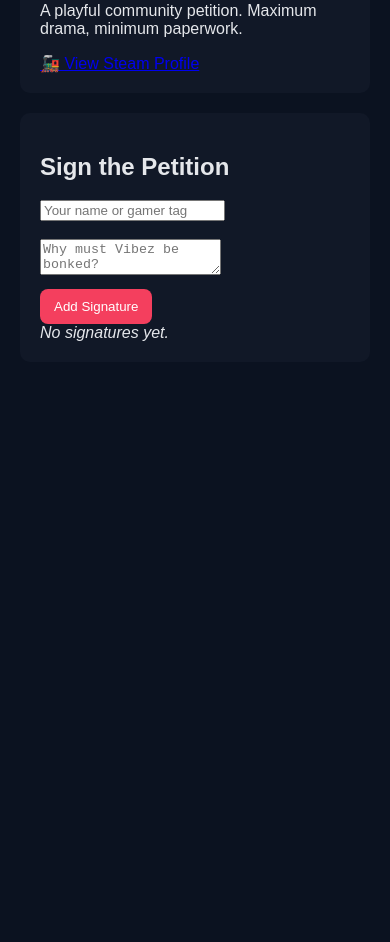
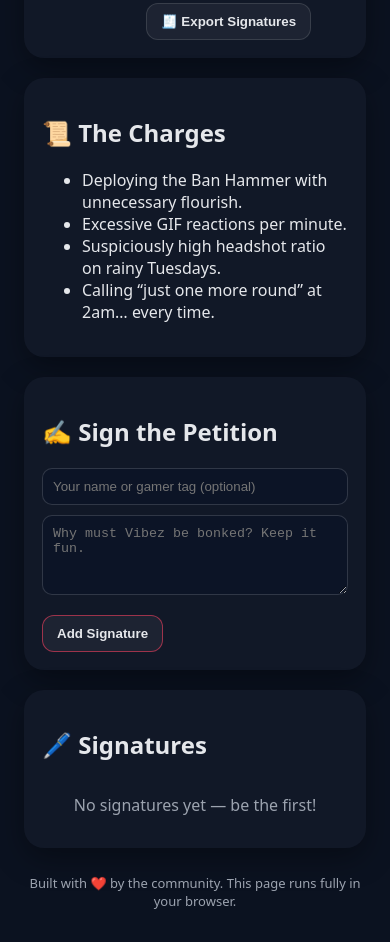
Before and after one commit to banvibez-design/Ban-Vibez, a plain HTML site: page index.html in a window 390 px wide. Shown: the part 291-1233 px from the top of the page. Before the commit the page ends 844 px from the top, so only its background shows below. Drawn offline with Linux system fonts and the light colour scheme.

Commit message:
Add files via upload

```diff
--- a/index.html
+++ b/index.html
@@ -6,65 +6,174 @@
   <title>🛑 Ban Vibez — Community Petition</title>
   <meta name="theme-color" content="#111827">
   <style>
-    body { background:#0b1220; color:#e5e7eb; font-family:sans-serif; margin:0; padding:20px; }
-    .card { background:#111827; border-radius:10px; padding:20px; margin-bottom:20px; }
-    img { border-radius:12px; max-width:120px; }
-    button { padding:10px 14px; border-radius:8px; border:none; margin-top:10px; cursor:pointer; }
-    .bad { background:#f43f5e; color:#fff; }
+    :root {
+      --bg: #0b1220;
+      --card: #111827;
+      --text: #e5e7eb;
+      --muted: #9ca3af;
+      --accent: #22d3ee;
+      --good: #34d399;
+      --bad: #f43f5e;
+    }
+    * { box-sizing: border-box; }
+    body {
+      margin: 0; padding: 0;
+      background: var(--bg);
+      color: var(--text);
+      font-family: system-ui, -apple-system, Segoe UI, Roboto, Helvetica, Arial;
+    }
+    .container { max-width: 900px; margin: 0 auto; padding: 24px; }
+    .card {
+      background: #111827;
+      border-radius: 20px;
+      padding: 18px;
+      margin-bottom: 20px;
+      box-shadow: 0 10px 30px rgba(0,0,0,0.35);
+    }
+    header.hero { display: grid; grid-template-columns: 88px 1fr; gap: 16px; align-items: center; }
+    .pfp img { width: 88px; height: 88px; border-radius: 18px; object-fit: cover; }
+    h1 { margin: 0; font-size: clamp(22px, 4vw, 34px); }
+    .sub { color: var(--muted); font-size: 14px; margin-top: 6px; }
+    .btn {
+      display: inline-block;
+      margin: 5px 5px 0 0;
+      padding: 10px 14px;
+      border-radius: 12px;
+      border: 1px solid rgba(255,255,255,0.12);
+      background: rgba(255,255,255,0.05);
+      color: var(--text);
+      font-weight: 600;
+      cursor: pointer;
+    }
+    .btn.bad { border-color: rgba(244,63,94,0.6); }
+    .btn.good { border-color: rgba(52,211,153,0.6); }
+    input, textarea {
+      width: 100%;
+      padding: 10px;
+      border-radius: 10px;
+      border: 1px solid rgba(255,255,255,0.15);
+      background: #0c1426;
+      color: var(--text);
+      margin-bottom: 10px;
+    }
+    textarea { min-height: 80px; resize: vertical; }
+    .sig { border-bottom: 1px dashed rgba(255,255,255,0.1); padding: 8px 0; }
+    .sig small { color: var(--muted); }
+    .empty { color: var(--muted); text-align: center; padding: 14px; }
+    footer { text-align: center; color: var(--muted); font-size: 13px; margin: 26px 0 8px; }
   </style>
 </head>
 <body>
-  <div class="card">
-    <h1>🛑 Petition to Ban Vibez™</h1>
-    <img src="vibez.png" alt="Vibez profile">
-    <p>A playful community petition. Maximum drama, minimum paperwork.</p>
-    <a href="https://steamcommunity.com/profiles/76561199260160355" target="_blank">🚂 View Steam Profile</a>
-  </div>
+  <div class="container">
+    <div class="card">
+      <header class="hero">
+        <div class="pfp"><img src="vibez.png" alt="Vibez profile"></div>
+        <div>
+          <h1>🛑 Petition to (Playfully) Ban Vibez™</h1>
+          <div class="sub">A tongue-in-cheek citizen initiative by the community.</div>
+          <a class="btn" href="https://steamcommunity.com/profiles/76561199260160355" target="_blank">🚂 View Steam Profile</a>
+          <button class="btn good" id="shareBtn">📤 Share</button>
+          <button class="btn" id="exportBtn">🧾 Export Signatures</button>
+        </div>
+      </header>
+    </div>
 
-  <div class="card">
-    <h2>Sign the Petition</h2>
-    <form id="sigForm">
-      <input id="name" placeholder="Your name or gamer tag"><br><br>
-      <textarea id="reason" placeholder="Why must Vibez be bonked?"></textarea><br>
-      <button class="bad" type="submit">Add Signature</button>
-    </form>
-    <div id="sigList"><em>No signatures yet.</em></div>
+    <div class="card">
+      <h2>📜 The Charges</h2>
+      <ul>
+        <li>Deploying the Ban Hammer with unnecessary flourish.</li>
+        <li>Excessive GIF reactions per minute.</li>
+        <li>Suspiciously high headshot ratio on rainy Tuesdays.</li>
+        <li>Calling “just one more round” at 2am… every time.</li>
+      </ul>
+    </div>
+
+    <div class="card">
+      <h2>✍️ Sign the Petition</h2>
+      <form id="sigForm">
+        <input id="name" placeholder="Your name or gamer tag (optional)">
+        <textarea id="reason" placeholder="Why must Vibez be bonked? Keep it fun."></textarea>
+        <button class="btn bad" type="submit">Add Signature</button>
+      </form>
+    </div>
+
+    <div class="card">
+      <h2>🖊️ Signatures</h2>
+      <div id="sigList" class="list">
+        <div class="empty">No signatures yet — be the first!</div>
+      </div>
+    </div>
+
+    <footer>
+      Built with ❤️ by the community. This page runs fully in your browser.
+    </footer>
   </div>
 
 <script>
   const KEY = "vibez_petition";
-  const list = document.getElementById('sigList');
+  const sigList = document.getElementById('sigList');
   const form = document.getElementById('sigForm');
   const nameEl = document.getElementById('name');
   const reasonEl = document.getElementById('reason');
+  const exportBtn = document.getElementById('exportBtn');
+  const shareBtn = document.getElementById('shareBtn');
 
   function load() {
-    try { return JSON.parse(localStorage.getItem(KEY)||"[]"); }
-    catch(e) { return []; }
+    try { return JSON.parse(localStorage.getItem(KEY) || "[]"); }
+    catch { return []; }
   }
   function save(arr) { localStorage.setItem(KEY, JSON.stringify(arr)); }
 
   function render() {
     const arr = load();
-    list.innerHTML = "";
-    if (!arr.length) { list.innerHTML = "<em>No signatures yet.</em>"; return; }
+    sigList.innerHTML = "";
+    if (!arr.length) {
+      sigList.innerHTML = '<div class="empty">No signatures yet — be the first!</div>';
+      return;
+    }
     arr.slice().reverse().forEach(s => {
-      const div = document.createElement("div");
-      div.textContent = (s.name||"Anonymous") + ": " + (s.reason||"—");
-      list.appendChild(div);
+      const row = document.createElement('div');
+      row.className = "sig";
+      row.innerHTML = `<strong>${s.name || "Anonymous"}</strong>: ${s.reason || "—"}<br><small>${new Date(s.t).toLocaleString()}</small>`;
+      sigList.appendChild(row);
     });
   }
 
-  form.addEventListener("submit", e => {
+  form.addEventListener('submit', e => {
     e.preventDefault();
     const name = nameEl.value.trim();
     const reason = reasonEl.value.trim();
-    if (!name && !reason) { alert("Enter a name or reason!"); return; }
+    if (!name && !reason) { alert("Add at least a name or a reason!"); return; }
     const arr = load();
-    arr.push({name, reason, t: Date.now()});
+    arr.push({ name, reason, t: Date.now() });
     save(arr);
     nameEl.value = ""; reasonEl.value = "";
     render();
+  });
+
+  exportBtn.addEventListener('click', () => {
+    const data = JSON.stringify(load(), null, 2);
+    const blob = new Blob([data], {type: "application/json"});
+    const url = URL.createObjectURL(blob);
+    const a = document.createElement('a');
+    a.href = url; a.download = "ban-vibez-signatures.json";
+    a.click();
+    URL.revokeObjectURL(url);
+  });
+
+  shareBtn.addEventListener('click', async () => {
+    const shareData = {
+      title: "Ban Vibez Petition",
+      text: "Sign the petition to (playfully) ban Vibez.",
+      url: window.location.href
+    };
+    try {
+      if (navigator.share) await navigator.share(shareData);
+      else {
+        await navigator.clipboard.writeText(window.location.href);
+        alert("Link copied!");
+      }
+    } catch(e) { console.log(e); }
   });
 
   render();
```
